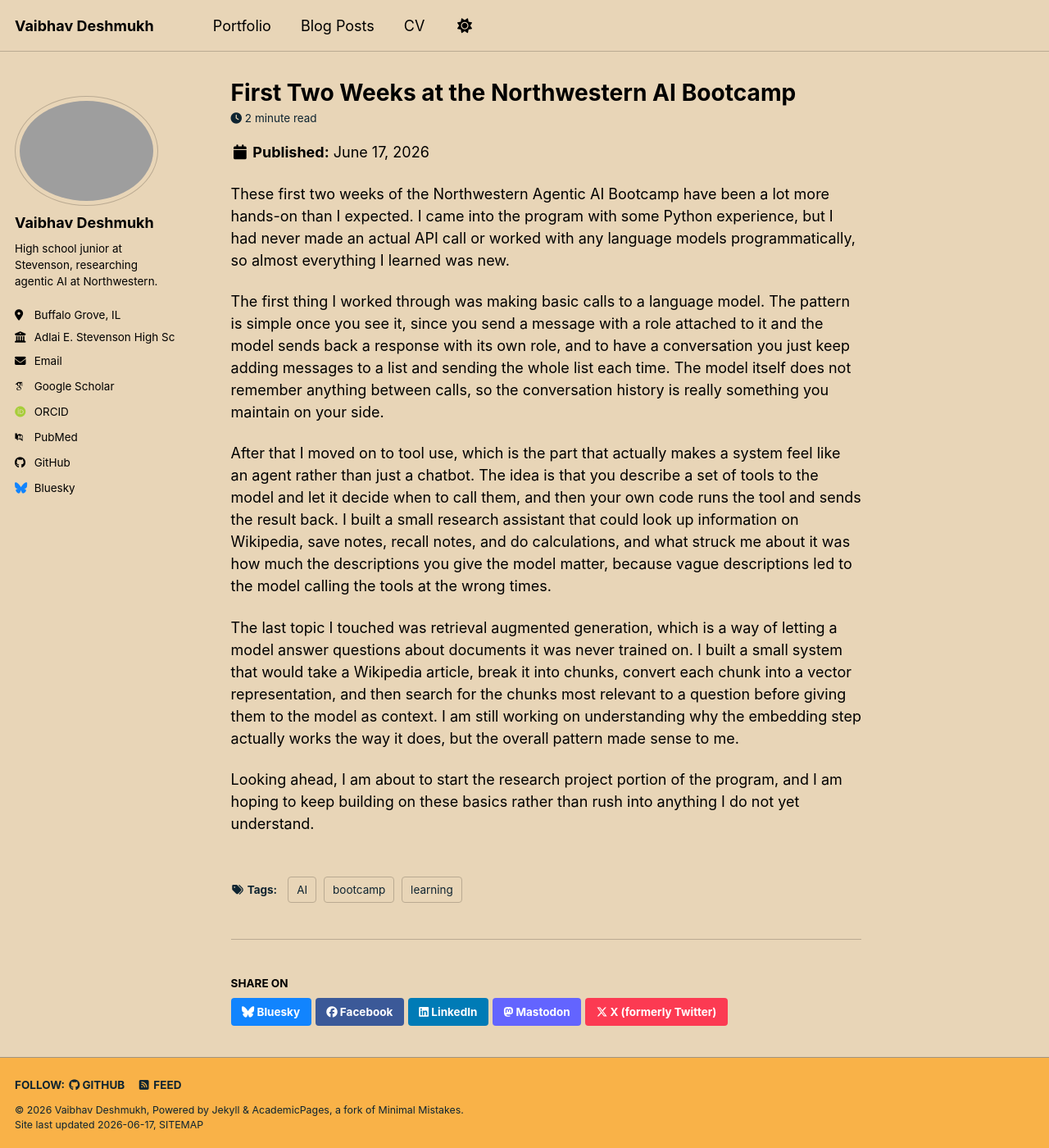
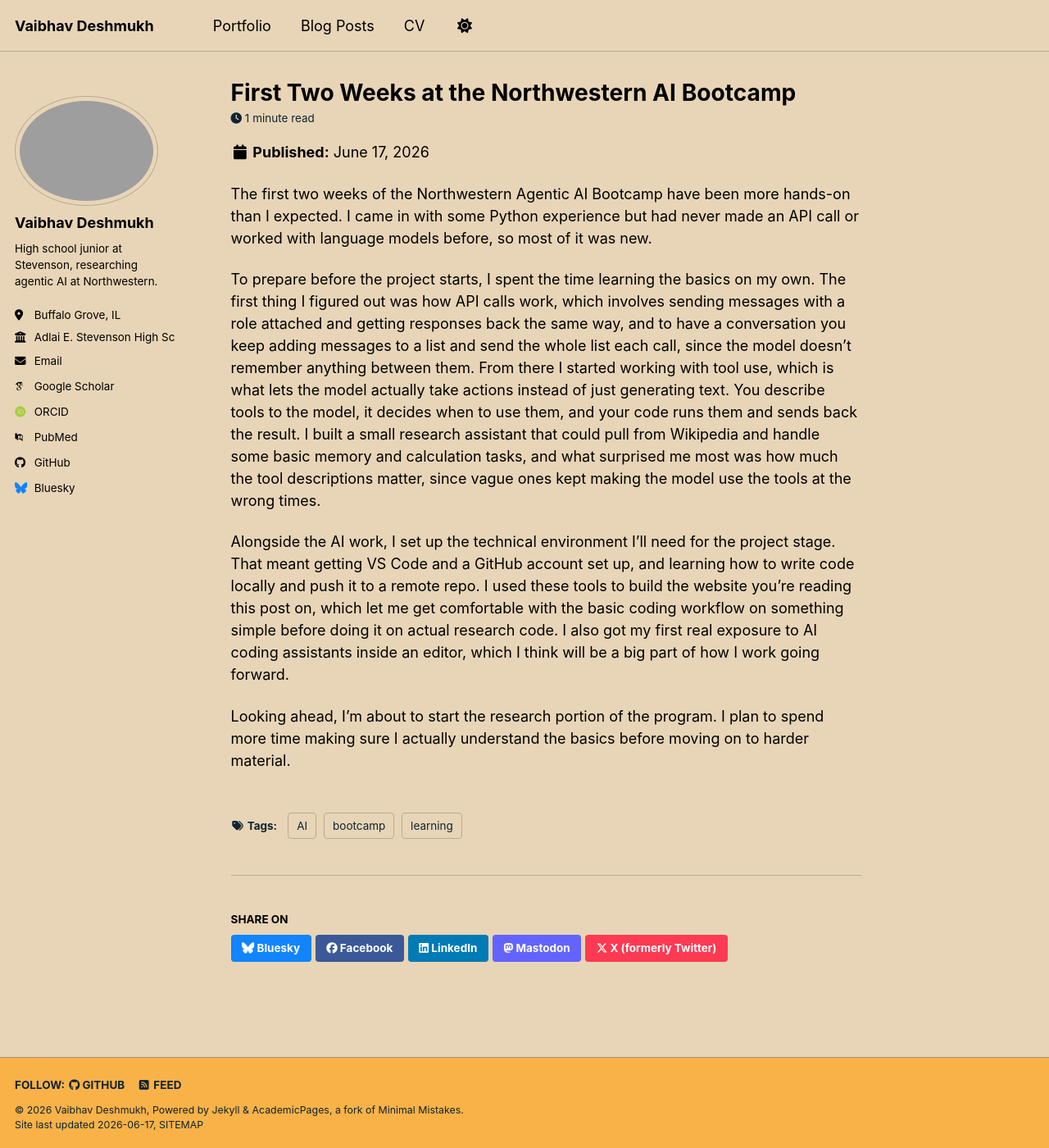
Before and after one commit to VaibhavDeshmukh1/VaibhavDeshmukh1.github.io, a Jekyll site: the page built from _posts/2026-06-17-bootcamp-first-two-weeks.md, in a window 1280 px wide and 1400 px high. Shown: the whole window at 82% size. Built offline with Jekyll 4.4.1, drawn with Linux system fonts in a browser that asks for light colours; some web fonts are replaced; a script bundle is joined from its source files by our own code; library files that are not in the unit come from our copies.

```diff
--- a/_posts/2026-06-17-bootcamp-first-two-weeks.md
+++ b/_posts/2026-06-17-bootcamp-first-two-weeks.md
@@ -8,12 +8,10 @@ tags:
   - learning
 ---
 
-These first two weeks of the Northwestern Agentic AI Bootcamp have been a lot more hands-on than I expected. I came into the program with some Python experience, but I had never made an actual API call or worked with any language models programmatically, so almost everything I learned was new.
+The first two weeks of the Northwestern Agentic AI Bootcamp have been more hands-on than I expected. I came in with some Python experience but had never made an API call or worked with language models before, so most of it was new.
 
-The first thing I worked through was making basic calls to a language model. The pattern is simple once you see it, since you send a message with a role attached to it and the model sends back a response with its own role, and to have a conversation you just keep adding messages to a list and sending the whole list each time. The model itself does not remember anything between calls, so the conversation history is really something you maintain on your side.
+To prepare before the project starts, I spent the time learning the basics on my own. The first thing I figured out was how API calls work, which involves sending messages with a role attached and getting responses back the same way, and to have a conversation you keep adding messages to a list and send the whole list each call, since the model doesn't remember anything between them. From there I started working with tool use, which is what lets the model actually take actions instead of just generating text. You describe tools to the model, it decides when to use them, and your code runs them and sends back the result. I built a small research assistant that could pull from Wikipedia and handle some basic memory and calculation tasks, and what surprised me most was how much the tool descriptions matter, since vague ones kept making the model use the tools at the wrong times.
 
-After that I moved on to tool use, which is the part that actually makes a system feel like an agent rather than just a chatbot. The idea is that you describe a set of tools to the model and let it decide when to call them, and then your own code runs the tool and sends the result back. I built a small research assistant that could look up information on Wikipedia, save notes, recall notes, and do calculations, and what struck me about it was how much the descriptions you give the model matter, because vague descriptions led to the model calling the tools at the wrong times.
+Alongside the AI work, I set up the technical environment I'll need for the project stage. That meant getting VS Code and a GitHub account set up, and learning how to write code locally and push it to a remote repo. I used these tools to build the website you're reading this post on, which let me get comfortable with the basic coding workflow on something simple before doing it on actual research code. I also got my first real exposure to AI coding assistants inside an editor, which I think will be a big part of how I work going forward.
 
-The last topic I touched was retrieval augmented generation, which is a way of letting a model answer questions about documents it was never trained on. I built a small system that would take a Wikipedia article, break it into chunks, convert each chunk into a vector representation, and then search for the chunks most relevant to a question before giving them to the model as context. I am still working on understanding why the embedding step actually works the way it does, but the overall pattern made sense to me.
-
-Looking ahead, I am about to start the research project portion of the program, and I am hoping to keep building on these basics rather than rush into anything I do not yet understand.
+Looking ahead, I'm about to start the research portion of the program. I plan to spend more time making sure I actually understand the basics before moving on to harder material.
```
